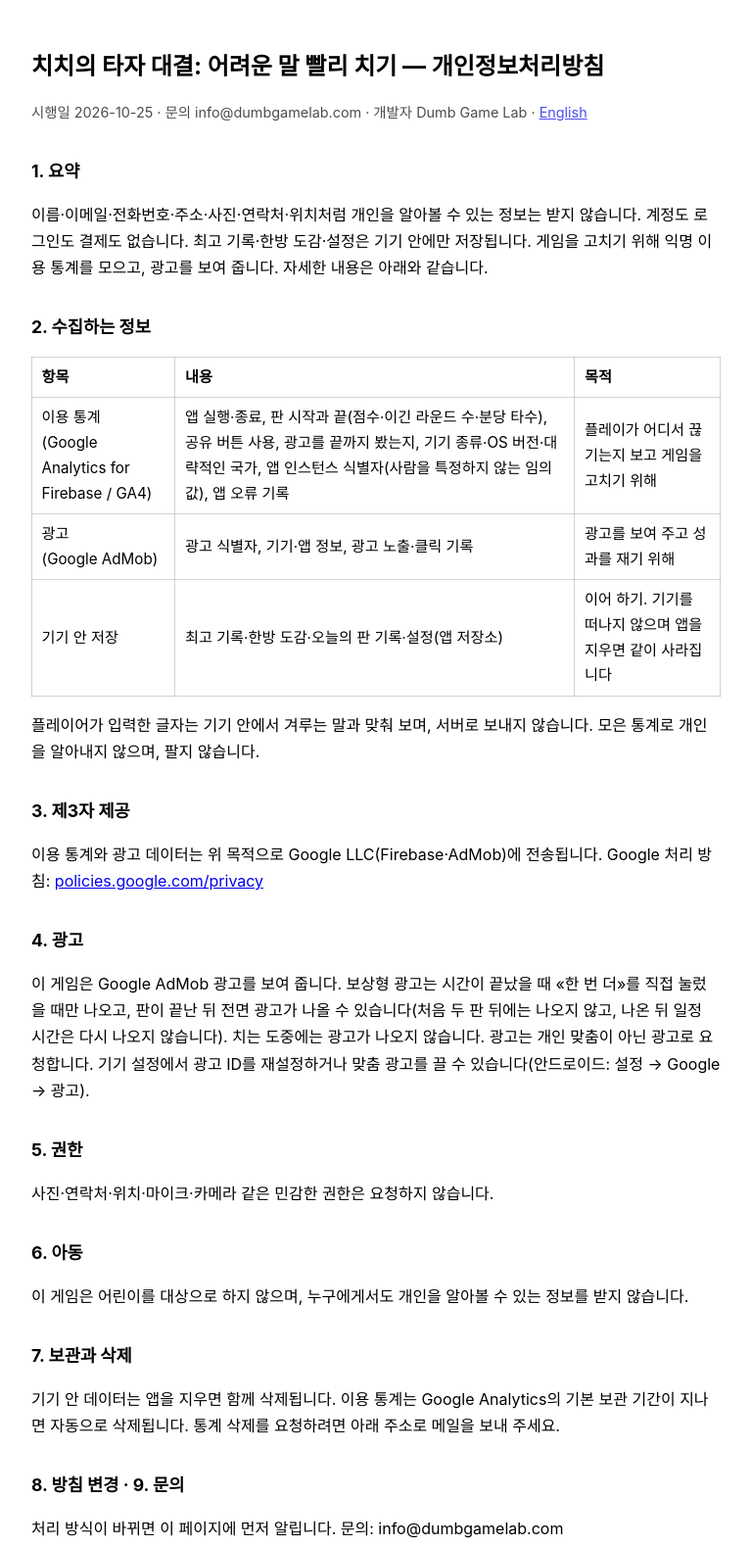
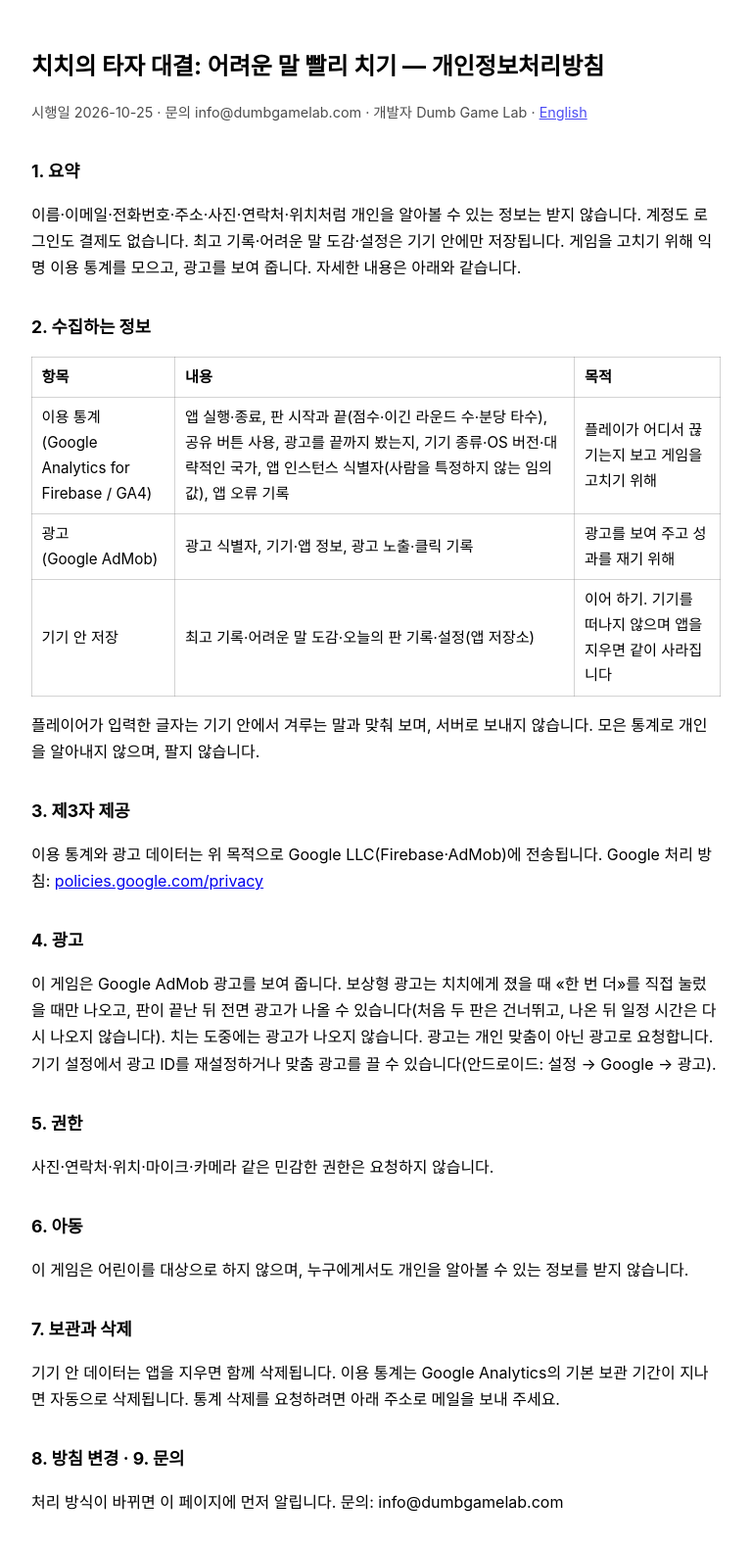
Before and after one commit to qqq1212341/wordchain-privacy, a plain HTML site: page index.html in a window 1280 px wide. Shown: the top 1578 px of the page at 98% size, without its empty margins (256-1023 px from the left). Drawn offline with Linux system fonts and the light colour scheme.

Commit message:
광고 문구를 새 규칙에 맞게 고침

```diff
--- a/index.html
+++ b/index.html
@@ -23,7 +23,7 @@
 
 <h2>1. 요약</h2>
 <p>이름·이메일·전화번호·주소·사진·연락처·위치처럼 개인을 알아볼 수 있는 정보는 받지 않습니다.
-계정도 로그인도 결제도 없습니다. 최고 기록·한방 도감·설정은 기기 안에만 저장됩니다. 게임을 고치기 위해 익명 이용 통계를 모으고, 광고를 보여 줍니다. 자세한 내용은 아래와 같습니다.</p>
+계정도 로그인도 결제도 없습니다. 최고 기록·어려운 말 도감·설정은 기기 안에만 저장됩니다. 게임을 고치기 위해 익명 이용 통계를 모으고, 광고를 보여 줍니다. 자세한 내용은 아래와 같습니다.</p>
 
 <h2>2. 수집하는 정보</h2>
 <table>
@@ -40,7 +40,7 @@
   </tr>
   <tr>
     <td>기기 안 저장</td>
-    <td>최고 기록·한방 도감·오늘의 판 기록·설정(앱 저장소)</td>
+    <td>최고 기록·어려운 말 도감·오늘의 판 기록·설정(앱 저장소)</td>
     <td>이어 하기. 기기를 떠나지 않으며 앱을 지우면 같이 사라집니다</td>
   </tr>
 </table>
@@ -51,7 +51,7 @@
 Google 처리 방침: <a href="https://policies.google.com/privacy">policies.google.com/privacy</a></p>
 
 <h2>4. 광고</h2>
-<p>이 게임은 Google AdMob 광고를 보여 줍니다. 보상형 광고는 시간이 끝났을 때 «한 번 더»를 직접 눌렀을 때만 나오고, 판이 끝난 뒤 전면 광고가 나올 수 있습니다(처음 두 판 뒤에는 나오지 않고, 나온 뒤 일정 시간은 다시 나오지 않습니다). 치는 도중에는 광고가 나오지 않습니다. 광고는 개인 맞춤이 아닌 광고로 요청합니다.
+<p>이 게임은 Google AdMob 광고를 보여 줍니다. 보상형 광고는 치치에게 졌을 때 «한 번 더»를 직접 눌렀을 때만 나오고, 판이 끝난 뒤 전면 광고가 나올 수 있습니다(처음 두 판은 건너뛰고, 나온 뒤 일정 시간은 다시 나오지 않습니다). 치는 도중에는 광고가 나오지 않습니다. 광고는 개인 맞춤이 아닌 광고로 요청합니다.
 기기 설정에서 광고 ID를 재설정하거나 맞춤 광고를 끌 수 있습니다(안드로이드: 설정 → Google → 광고).</p>
 
 <h2>5. 권한</h2>
@@ -90,7 +90,7 @@ Google 처리 방침: <a href="https://policies.google.com/privacy">policies.goo
 <p>Analytics and ad data are sent to Google LLC (Firebase, AdMob) for the purposes above. Google's policy: <a href="https://policies.google.com/privacy">policies.google.com/privacy</a></p>
 
 <h2>4. Ads</h2>
-<p>This game shows Google AdMob ads. A rewarded ad appears only when you tap "One more" after time runs out, and an interstitial ad may appear after a round ends (never after your first two rounds, and not again for a while after one appears). No ads appear while you are typing. Ads are requested as non-personalized ads. You can reset your advertising ID or opt out of personalized ads in your device settings (Android: Settings → Google → Ads).</p>
+<p>This game shows Google AdMob ads. A rewarded ad appears only when you tap "One more" after losing a round, and an interstitial ad may appear after a round ends (skipped for your first two rounds, and not again for a while after one appears). No ads appear while you are typing. Ads are requested as non-personalized ads. You can reset your advertising ID or opt out of personalized ads in your device settings (Android: Settings → Google → Ads).</p>
 
 <h2>5. Permissions</h2>
 <p>We do not request sensitive permissions such as photos, contacts, location, microphone, or camera.</p>
```
